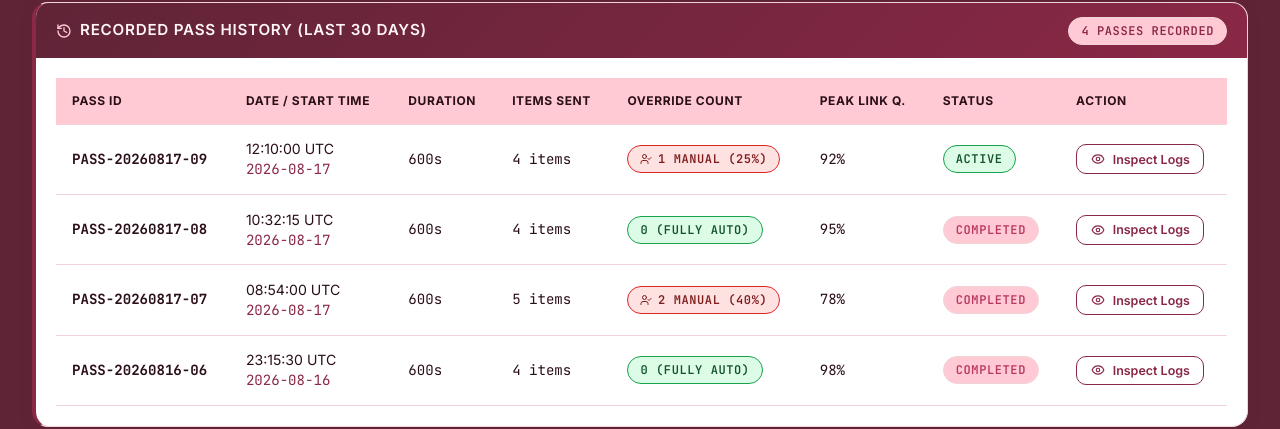
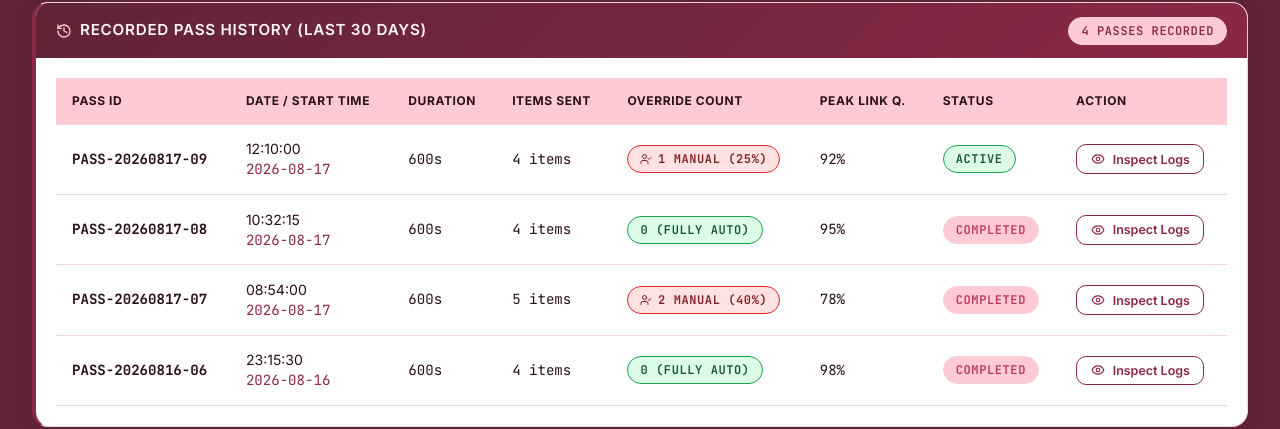
Before and after one commit to apoorva-b-r/arbiter, a React (Vite) app in the folder frontend/: page /history in a window 1280 px wide. Shown: the part 195-624 px from the top of the page. Built offline with nearby package versions, Linux system fonts and the light colour scheme; no server answers; sample sign-in values are in the browser's storage.

Commit message:
Show pass times in local time

```diff
--- a/frontend/src/pages/PassHistory.jsx
+++ b/frontend/src/pages/PassHistory.jsx
@@ -3,6 +3,26 @@ import { PageContainer } from '../components/layout/PageContainer';
 import { useTelemetry } from '../context/TelemetryContext';
 import { api } from '../api/client';
 import { History, Eye, X, CheckCircle2, UserCheck, Calendar, Clock, Loader2, Edit3, Save } from 'lucide-react';
+
+const formatPassTime = (createdAt, timeStr, dateStr) => {
+  if (createdAt) {
+    const d = new Date(createdAt);
+    if (!isNaN(d.getTime())) {
+      return d.toLocaleTimeString('en-GB', { hour12: false });
+    }
+  }
+  if (timeStr) {
+    const cleanTime = String(timeStr).replace(' UTC', '').trim();
+    if (dateStr) {
+      const d = new Date(`${dateStr}T${cleanTime}Z`);
+      if (!isNaN(d.getTime())) {
+        return d.toLocaleTimeString('en-GB', { hour12: false });
+      }
+    }
+    return cleanTime;
+  }
+  return '';
+};
 
 export const PassHistory = () => {
   const { passes, backendOnline } = useTelemetry();
@@ -93,7 +113,7 @@ export const PassHistory = () => {
                   <td className="mono bold">{pass.passId}</td>
                   <td>
                     <div className="cell-with-sub">
-                      <span>{pass.startTime}</span>
+                      <span>{formatPassTime(pass.createdAt, pass.startTime, pass.date)}</span>
                       <span className="text-muted text-xs mono">{pass.date}</span>
                     </div>
                   </td>
@@ -151,7 +171,7 @@ export const PassHistory = () => {
               <div className="pass-summary-grid">
                 <div className="pass-metric">
                   <span className="metric-label">START TIME</span>
-                  <span className="metric-val mono">{selectedPass.startTime}</span>
+                  <span className="metric-val mono">{formatPassTime(selectedPass.createdAt, selectedPass.startTime, selectedPass.date)}</span>
                 </div>
                 <div className="pass-metric">
                   <span className="metric-label">TOTAL DISPATCHED</span>
@@ -267,9 +287,7 @@ export const PassHistory = () => {
                         const isOverridden = dec.isOverridden || dec.wasOverride;
                         const itemType = dec.selectedType || dec.itemType || 'DATA';
                         const reasoning = dec.reasoning || dec.reason;
-                        const displayTime = dec.createdAt && !isNaN(new Date(dec.createdAt).getTime())
-                          ? new Date(dec.createdAt).toLocaleTimeString('en-GB', { hour12: false })
-                          : dec.timestamp;
+                        const displayTime = formatPassTime(dec.createdAt, dec.timestamp, selectedPass?.date);
 
                         return (
                           <div key={dec.id || dec.decisionId || dec._id} className={`decision-card ${isOverridden ? 'override-card' : ''}`}>
```
